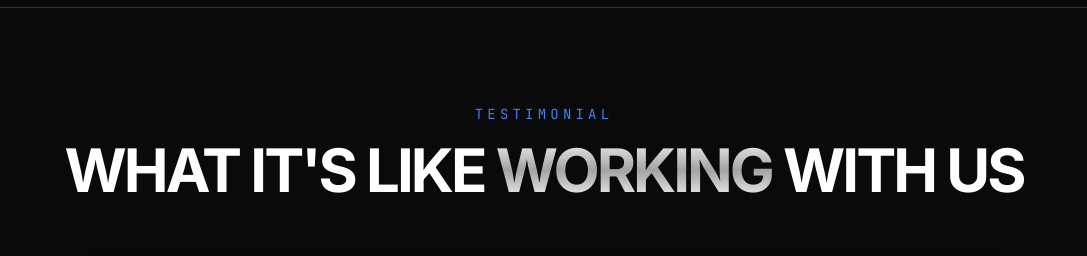
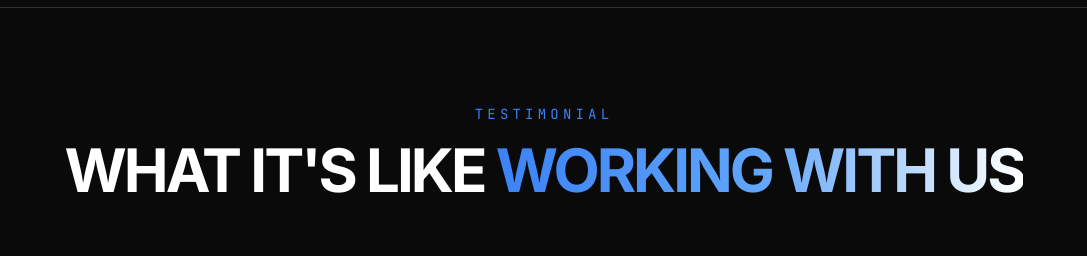
Before and after one commit to jacquesgroen88/jcewebsite, a React (Vite) app: page / in a window 1280 px wide. Shown: the part 1880-2136 px from the top of the page, without its empty margins (96-1183 px from the left). Built offline with nearby package versions, Linux system fonts and the light colour scheme.

Commit message:
style: apply blue pulse shimmer effect to testimonial heading

```diff
--- a/components/TestimonialVideo.tsx
+++ b/components/TestimonialVideo.tsx
@@ -8,7 +8,7 @@ const TestimonialVideo: React.FC = () => {
                 <div className="text-center mb-16 space-y-4">
                     <span className="text-accent font-mono text-sm uppercase tracking-[0.3em] block reveal opacity-100 translate-y-0 transition-all duration-700">Testimonial</span>
                     <h2 className="text-4xl md:text-6xl font-bold uppercase tracking-tighter reveal opacity-100 translate-y-0 transition-all duration-700 delay-100">
-                        What it's like <span className="chrome-text">Working</span> with us
+                        What it's like <span className="gradient-shimmer">Working with us</span>
                     </h2>
                 </div>
 
```
